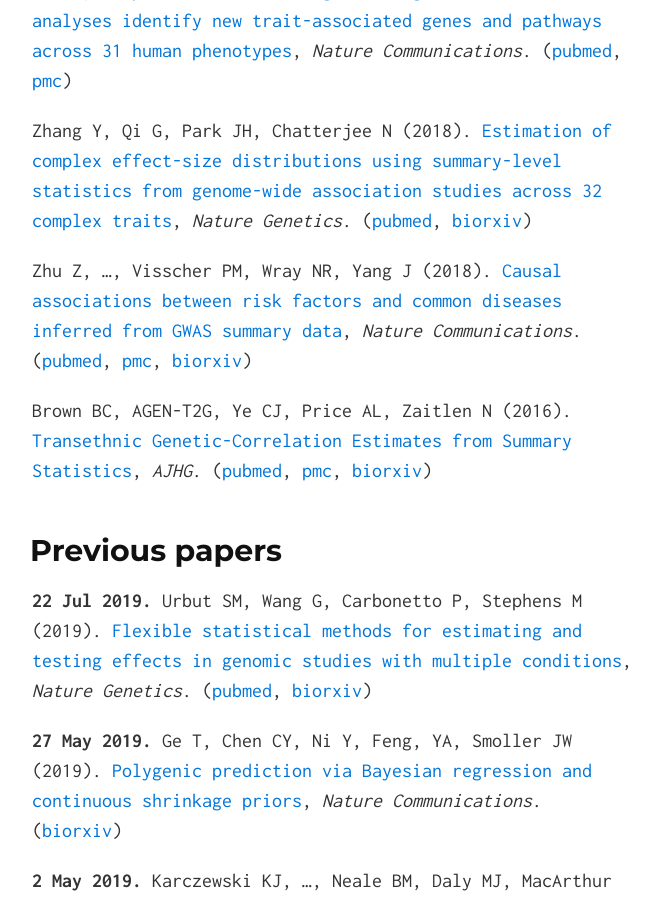
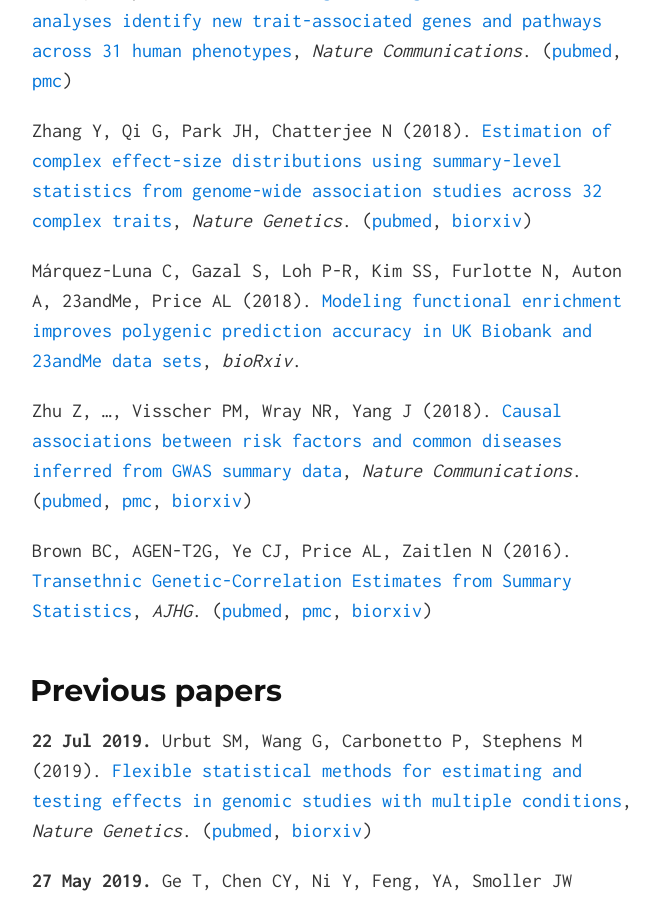
Before and after one commit to melbintgen/statgen-journal-club, a Jekyll site: the page built from index.md, in a window 1280 px wide and 900 px high, scrolled down 2084 px. Shown: the whole window, without its empty margins (308-968 px from the left). Built offline with Jekyll 4.4.1, drawn with Linux system fonts in a browser that asks for light colours; our own code applies the rules of GitHub Pages for plain Markdown files.

Commit message:
Add a proposed paper

```diff
--- a/index.md
+++ b/index.md
@@ -86,6 +86,11 @@ association studies across 32 complex
 traits](https://doi.org/10.1038/s41588-018-0193-x), *Nature Genetics*.
 ([pubmed](https://www.ncbi.nlm.nih.gov/pubmed/30104760),
 [biorxiv](https://doi.org/10.1101/175406))
+
+Márquez-Luna C, Gazal S, Loh P-R, Kim SS, Furlotte N, Auton A, 23andMe, Price
+AL (2018).  [Modeling functional enrichment improves polygenic prediction
+accuracy in UK Biobank and 23andMe data sets](https://doi.org/10.1101/375337),
+*bioRxiv*.
 
 Zhu Z, ...,  Visscher PM, Wray NR, Yang J (2018).  [Causal associations between
 risk factors and common diseases inferred from GWAS summary
```
